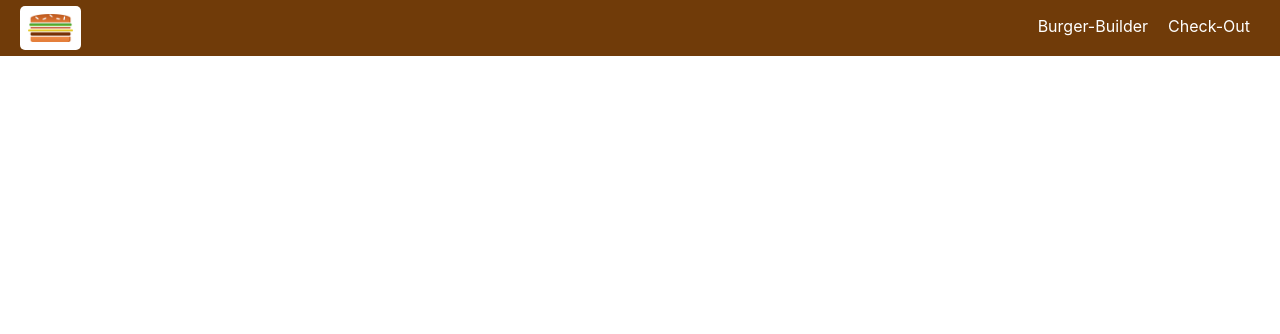
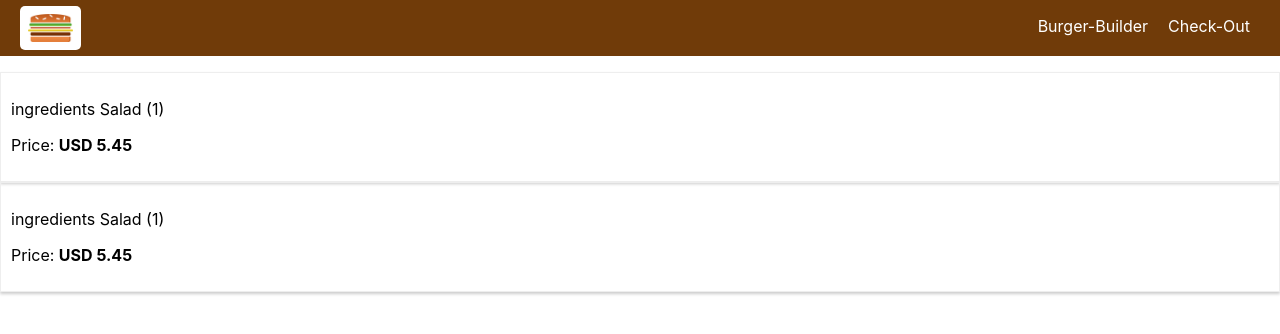
Before and after one commit to rahulgundiya/Burger-App, a React (Create React App) app in the folder burger-app/: page /orders in a window 1280 px wide. Shown: the top 334 px of the page. Built offline with nearby package versions, Linux system fonts and the light colour scheme.

Commit message:
Adding an Order-Page

```diff
--- a/burger-app/src/App.js
+++ b/burger-app/src/App.js
@@ -4,6 +4,7 @@
 import BurgerBuilder from './container/BurgerBuilder/BurgerBuilder'
 import Checkout from './container/Checkout/Checkout'
 import {Route , Switch} from 'react-router-dom'
+import Orders from './container/Orders/Orders'
 class  App extends Component {
   // state ={
   //   show:true
@@ -24,6 +25,7 @@
         <Switch>
         <Route path = "/checkout"  component={Checkout}/>
         <Route path = "/" exact component={BurgerBuilder}/>
+        <Route path = "/orders"  component={Orders}/>
        </Switch>
         {/* <BurgerBuilder/>
         <Checkout/> */}
--- /dev/null
+++ b/burger-app/src/components/order/Order.js
@@ -0,0 +1,13 @@
+import React from 'react'
+import classes from './Order.module.css'
+
+const order=(props)=>(
+    <div className={classes.Order}>
+        <p>ingredients Salad (1)</p>
+        <p>Price: <strong>USD 5.45</strong></p>
+
+    </div>
+    )
+
+
+export default order;
--- /dev/null
+++ b/burger-app/src/components/order/Order.module.css
@@ -0,0 +1,7 @@
+.Order{
+    width:100%;
+    border: 1px solid #eee;
+    box-sizing: border-box;
+    padding:10px;
+    box-shadow: 0px 2px 3px #ccc;
+}
--- /dev/null
+++ b/burger-app/src/container/Orders/Orders.js
@@ -0,0 +1,16 @@
+import React , { Component } from "react";
+import Order from '../../components/order/Order'
+
+class Orders extends Component{
+    render(){
+        return(
+            <div>
+                <Order />
+                <Order />
+            </div>
+        );
+    }
+
+
+}
+export default Orders;
```
